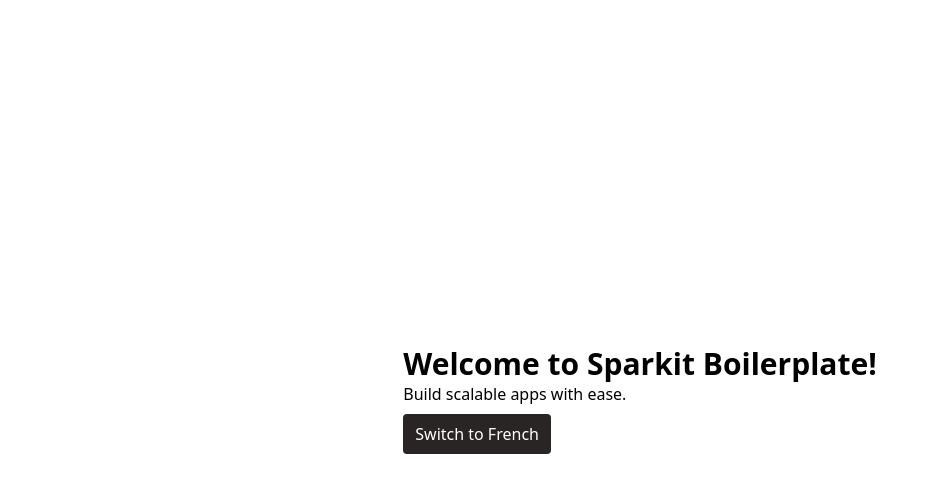
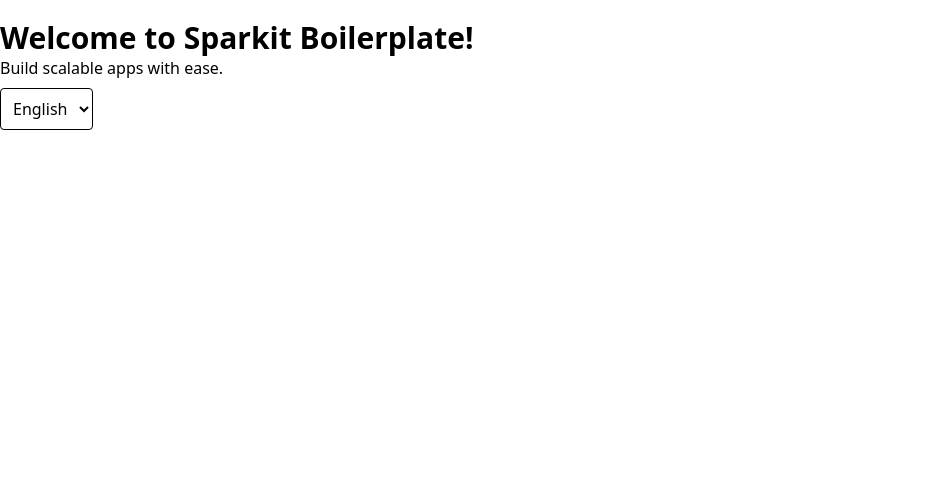
Before and after one commit to Irtiza751/sparkit-boilerplate, a React (Vite) app: page / in a window 1280 px wide. Shown: the top 492 px of the page, without its empty margins (0-939 px from the left). Built offline with nearby package versions, Linux system fonts and the light colour scheme.

Commit message:
feat: add Urdu language support and update language switcher in App component

```diff
--- a/src/App.tsx
+++ b/src/App.tsx
@@ -10,19 +10,22 @@ function App() {
   }
 
   return (
-    <div className="min-h-screen flex items-center justify-center">
+    <div className="min-h-screen container mx-auto pt-5">
       <Helmet>
         <title>Sparkit Boilerplate</title>
       </Helmet>
       <div>
         <h1 className="text-3xl font-bold">{t('welcome')}</h1>
         <p className="mb-2">{t('description')}</p>
-        <button
-          className="py-2 px-3 bg-stone-800 rounded text-white"
-          onClick={() => changeLanguage('fr')}
+        <select
+          name="lang"
+          id="lang"
+          onChange={(e) => changeLanguage(e.target.value)}
+          className="p-2 border rounded"
         >
-          Switch to French
-        </button>
+          <option value="en">English</option>
+          <option value="ur">Urdu</option>
+        </select>
       </div>
     </div>
   )
--- a/src/i18n/config.ts
+++ b/src/i18n/config.ts
@@ -3,9 +3,11 @@ import { initReactI18next } from 'react-i18next'
 import LanguageDetector from 'i18next-browser-languagedetector'
 
 import enTranslation from './locales/en/translation.json'
+import urTranslation from './locales/ur/translation.json'
 
 export const resources = {
   en: { translation: enTranslation },
+  ur: { translation: urTranslation },
 } as const
 
 i18n
--- a/src/i18n/locales/fr/translation.json
+++ /dev/null
@@ -1,4 +0,0 @@
-{
-  "welcome": "french me welcome to Sparkit boilerplate!",
-  "description": "french me Build scalable apps with ease."
-}
--- /dev/null
+++ b/src/i18n/locales/ur/translation.json
@@ -0,0 +1,4 @@
+{
+  "welcome": "اسپارکیٹ بوائلر پلیٹ میں خوش آمدید!",
+  "description": "آسانی کے ساتھ توسیع پذیر ایپس بنائیں۔"
+}
```
